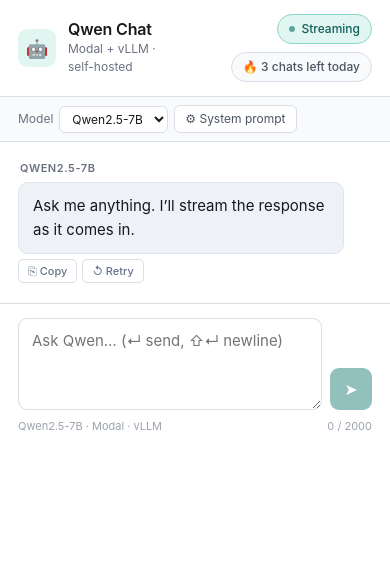
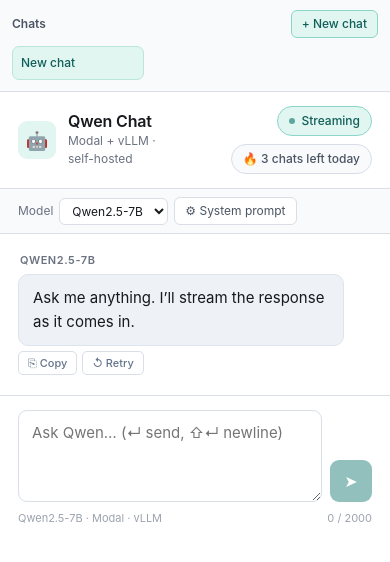
Before and after one commit to SwarnaKishore/modal-ai-chat, a Next.js app in the folder web/: page / in a window 390 px wide. Shown: the top 562 px of the page. Built offline with nearby package versions, Linux system fonts and the light colour scheme.

Commit message:
Add sidebar chat history

```diff
--- a/web/app/globals.css
+++ b/web/app/globals.css
@@ -49,15 +49,90 @@
   padding: 24px;
 }
 
-.chat-panel {
-  width: min(960px, 100%);
+.app-layout {
+  width: min(1180px, 100%);
   height: min(840px, calc(100vh - 48px));
   display: grid;
-  grid-template-rows: auto auto auto 1fr auto;
+  grid-template-columns: 240px minmax(0, 1fr);
   background: var(--panel);
   border: 1px solid #c9d2df;
   border-radius: 12px;
   box-shadow: 0 16px 50px rgba(31, 41, 55, 0.1);
+  overflow: hidden;
+}
+
+.conversation-sidebar {
+  display: flex;
+  flex-direction: column;
+  gap: 10px;
+  min-width: 0;
+  padding: 14px 12px;
+  border-right: 1px solid var(--line);
+  background: #f8fafc;
+}
+
+.sidebar-header {
+  display: flex;
+  align-items: center;
+  justify-content: space-between;
+  gap: 8px;
+  color: #4b5563;
+  font-size: 12px;
+  font-weight: 600;
+}
+
+.conversation-list {
+  display: flex;
+  flex-direction: column;
+  gap: 4px;
+  min-height: 0;
+  overflow-y: auto;
+}
+
+.conversation-item {
+  width: 100%;
+  min-height: 34px;
+  border: 1px solid transparent;
+  border-radius: 7px;
+  padding: 7px 8px;
+  background: transparent;
+  color: #475569;
+  cursor: pointer;
+  text-align: left;
+  transition: background 0.12s, border-color 0.12s, color 0.12s;
+}
+
+.conversation-item:hover:not(:disabled) {
+  background: #eef2f7;
+  color: #1f2937;
+}
+
+.conversation-item.active {
+  border-color: #b9e5dc;
+  background: var(--primary-soft);
+  color: var(--primary-strong);
+}
+
+.conversation-item:disabled {
+  opacity: 0.55;
+  cursor: not-allowed;
+}
+
+.conversation-title {
+  display: block;
+  overflow: hidden;
+  text-overflow: ellipsis;
+  white-space: nowrap;
+  font-size: 12px;
+  font-weight: 500;
+}
+
+.chat-panel {
+  min-width: 0;
+  min-height: 0;
+  display: grid;
+  grid-template-rows: auto auto auto 1fr auto;
+  background: var(--panel);
   overflow: hidden;
 }
 
@@ -210,6 +285,29 @@
 .sys-prompt-btn:hover {
   background: #eef2f7;
   border-color: #b0bece;
+}
+
+.new-chat-btn {
+  flex-shrink: 0;
+  font-size: 12px;
+  font-weight: 500;
+  border: 1px solid #8bd6c9;
+  border-radius: 6px;
+  padding: 4px 10px;
+  background: var(--primary-soft);
+  color: var(--primary-strong);
+  cursor: pointer;
+  transition: background 0.12s, border-color 0.12s;
+}
+
+.new-chat-btn:hover:not(:disabled) {
+  border-color: #68c8ba;
+  background: #d2f0ea;
+}
+
+.new-chat-btn:disabled {
+  opacity: 0.55;
+  cursor: not-allowed;
 }
 
 /* ─── System prompt drawer ──────────────────────────────── */
@@ -582,9 +680,37 @@
     padding: 0;
   }
 
-  .chat-panel {
+  .app-layout {
+    width: 100%;
     min-height: 100dvh;
     height: 100dvh;
+    grid-template-columns: 1fr;
+    grid-template-rows: auto minmax(0, 1fr);
+    border: 0;
+    border-radius: 0;
+  }
+
+  .conversation-sidebar {
+    gap: 8px;
+    padding: 10px 12px;
+    border-right: 0;
+    border-bottom: 1px solid var(--line);
+  }
+
+  .conversation-list {
+    flex-direction: row;
+    overflow-x: auto;
+    overflow-y: hidden;
+    padding-bottom: 1px;
+  }
+
+  .conversation-item {
+    width: auto;
+    min-width: 132px;
+    max-width: 220px;
+  }
+
+  .chat-panel {
     border: 0;
     border-radius: 0;
     grid-template-rows: auto auto auto 1fr auto;
--- a/web/app/page.tsx
+++ b/web/app/page.tsx
@@ -8,6 +8,15 @@
   role: "user" | "assistant";
   content: string;
   meta?: string;
+};
+
+type Conversation = {
+  id: string;
+  title: string;
+  messages: ChatMessage[];
+  model: string;
+  systemPrompt: string;
+  updatedAt: number;
 };
 
 type ChatErrorResponse = {
@@ -25,6 +34,12 @@
 ];
 
 const DEFAULT_SYSTEM = "You are a helpful AI assistant. Be concise and accurate.";
+const STORAGE_KEY = "modal-ai-chat.conversations";
+const MAX_STORED_CONVERSATIONS = 8;
+const WELCOME_MESSAGE: ChatMessage = {
+  role: "assistant",
+  content: "Ask me anything. I’ll stream the response as it comes in.",
+};
 
 function formatRateLimitStatus(remaining: number) {
   return `${remaining} ${remaining === 1 ? "chat" : "chats"} left today`;
@@ -37,13 +52,30 @@
   return "";
 }
 
+function createConversation(model: string): Conversation {
+  const now = Date.now();
+  return {
+    id: crypto.randomUUID(),
+    title: "New chat",
+    messages: [WELCOME_MESSAGE],
+    model,
+    systemPrompt: DEFAULT_SYSTEM,
+    updatedAt: now,
+  };
+}
+
+function getConversationTitle(messages: ChatMessage[]) {
+  const firstUserMessage = messages.find((message) => message.role === "user")?.content.trim();
+  if (!firstUserMessage) return "New chat";
+  return firstUserMessage.length > 48 ? `${firstUserMessage.slice(0, 45)}...` : firstUserMessage;
+}
+
+function isBlankConversation(conversation: Pick<Conversation, "messages">) {
+  return !conversation.messages.some((message) => message.role === "user" && message.content.trim());
+}
+
 export default function Home() {
-  const [messages, setMessages] = useState<ChatMessage[]>([
-    {
-      role: "assistant",
-      content: "Ask me anything. I’ll stream the response as it comes in.",
-    },
-  ]);
+  const [messages, setMessages] = useState<ChatMessage[]>([WELCOME_MESSAGE]);
   const [input, setInput] = useState("");
   const [isLoading, setIsLoading] = useState(false);
   const [copiedIndex, setCopiedIndex] = useState<number | null>(null);
@@ -52,6 +84,9 @@
   const [selectedModel, setSelectedModel] = useState(MODELS[0].id);
   const [systemPrompt, setSystemPrompt] = useState(DEFAULT_SYSTEM);
   const [showSysPrompt, setShowSysPrompt] = useState(false);
+  const [conversations, setConversations] = useState<Conversation[]>([]);
+  const [activeConversationId, setActiveConversationId] = useState<string | null>(null);
+  const [hasLoadedConversations, setHasLoadedConversations] = useState(false);
 
   const messagesEndRef = useRef<HTMLDivElement>(null);
   const textareaRef = useRef<HTMLTextAreaElement>(null);
@@ -61,6 +96,63 @@
   useEffect(() => {
     messagesEndRef.current?.scrollIntoView({ behavior: "smooth" });
   }, [messages, isLoading]);
+
+  useEffect(() => {
+    const fallbackConversation = createConversation(MODELS[0].id);
+
+    try {
+      const stored = window.localStorage.getItem(STORAGE_KEY);
+      const parsed = stored ? (JSON.parse(stored) as Conversation[]) : [];
+      const validConversations = Array.isArray(parsed)
+        ? parsed
+            .filter((conversation) => conversation.id && Array.isArray(conversation.messages))
+            .sort((a, b) => b.updatedAt - a.updatedAt)
+            .filter((conversation, index, sortedConversations) => {
+              if (!isBlankConversation(conversation)) return true;
+              return sortedConversations.findIndex(isBlankConversation) === index;
+            })
+            .slice(0, MAX_STORED_CONVERSATIONS)
+        : [];
+      const initialConversation = validConversations[0] ?? fallbackConversation;
+
+      setConversations(validConversations.length ? validConversations : [fallbackConversation]);
+      setActiveConversationId(initialConversation.id);
+      setMessages(initialConversation.messages.length ? initialConversation.messages : [WELCOME_MESSAGE]);
+      setSelectedModel(initialConversation.model || MODELS[0].id);
+      setSystemPrompt(initialConversation.systemPrompt || DEFAULT_SYSTEM);
+    } catch {
+      setConversations([fallbackConversation]);
+      setActiveConversationId(fallbackConversation.id);
+    } finally {
+      setHasLoadedConversations(true);
+    }
+  }, []);
+
+  useEffect(() => {
+    if (!hasLoadedConversations || !activeConversationId) return;
+
+    setConversations((currentConversations) => {
+      const updatedConversation: Conversation = {
+        id: activeConversationId,
+        title: getConversationTitle(messages),
+        messages,
+        model: selectedModel,
+        systemPrompt,
+        updatedAt: Date.now(),
+      };
+      const nextConversations = [
+        updatedConversation,
+        ...currentConversations.filter((conversation) => conversation.id !== activeConversationId),
+      ].slice(0, MAX_STORED_CONVERSATIONS);
+
+      try {
+        window.localStorage.setItem(STORAGE_KEY, JSON.stringify(nextConversations));
+      } catch {
+        // Keep the active chat usable even if browser storage is unavailable.
+      }
+      return nextConversations;
+    });
+  }, [activeConversationId, hasLoadedConversations, messages, selectedModel, systemPrompt]);
 
   useEffect(() => {
     async function loadUsage() {
@@ -171,6 +263,43 @@
     await runInference(historyUpToUser);
   }
 
+  function startNewChat() {
+    if (isLoading) return;
+    if (!messages.some((message) => message.role === "user" && message.content.trim())) return;
+
+    const blankConversation = conversations.find(isBlankConversation);
+    if (blankConversation) {
+      selectConversation(blankConversation.id);
+      return;
+    }
+
+    const conversation = createConversation(selectedModel);
+    setConversations((currentConversations) => [conversation, ...currentConversations].slice(0, MAX_STORED_CONVERSATIONS));
+    setActiveConversationId(conversation.id);
+    setMessages(conversation.messages);
+    setInput("");
+    setCopiedIndex(null);
+    setCopiedCodeId(null);
+    setSystemPrompt(DEFAULT_SYSTEM);
+    setShowSysPrompt(false);
+  }
+
+  function selectConversation(id: string) {
+    if (isLoading || id === activeConversationId) return;
+
+    const conversation = conversations.find((item) => item.id === id);
+    if (!conversation) return;
+
+    setActiveConversationId(conversation.id);
+    setMessages(conversation.messages.length ? conversation.messages : [WELCOME_MESSAGE]);
+    setSelectedModel(conversation.model || MODELS[0].id);
+    setSystemPrompt(conversation.systemPrompt || DEFAULT_SYSTEM);
+    setInput("");
+    setCopiedIndex(null);
+    setCopiedCodeId(null);
+    setShowSysPrompt(false);
+  }
+
   function handleKeyDown(event: KeyboardEvent<HTMLTextAreaElement>) {
     if (event.key !== "Enter" || event.shiftKey) return;
     event.preventDefault();
@@ -193,7 +322,37 @@
 
   return (
     <main className="shell">
-      <section className="chat-panel" aria-label="Qwen chat">
+      <div className="app-layout">
+        <aside className="conversation-sidebar" aria-label="Conversation history">
+          <div className="sidebar-header">
+            <span>Chats</span>
+            <button
+              type="button"
+              className="new-chat-btn"
+              onClick={startNewChat}
+              disabled={isLoading}
+            >
+              + New chat
+            </button>
+          </div>
+
+          <nav className="conversation-list" aria-label="Saved chats">
+            {conversations.map((conversation) => (
+              <button
+                key={conversation.id}
+                type="button"
+                className={`conversation-item ${conversation.id === activeConversationId ? "active" : ""}`}
+                onClick={() => selectConversation(conversation.id)}
+                disabled={isLoading}
+                aria-current={conversation.id === activeConversationId ? "page" : undefined}
+              >
+                <span className="conversation-title">{conversation.title}</span>
+              </button>
+            ))}
+          </nav>
+        </aside>
+
+        <section className="chat-panel" aria-label="Qwen chat">
 
         {/* ── Topbar ── */}
         <header className="topbar">
@@ -376,7 +535,8 @@
           </div>
         </form>
 
-      </section>
+        </section>
+      </div>
     </main>
   );
 }
```
